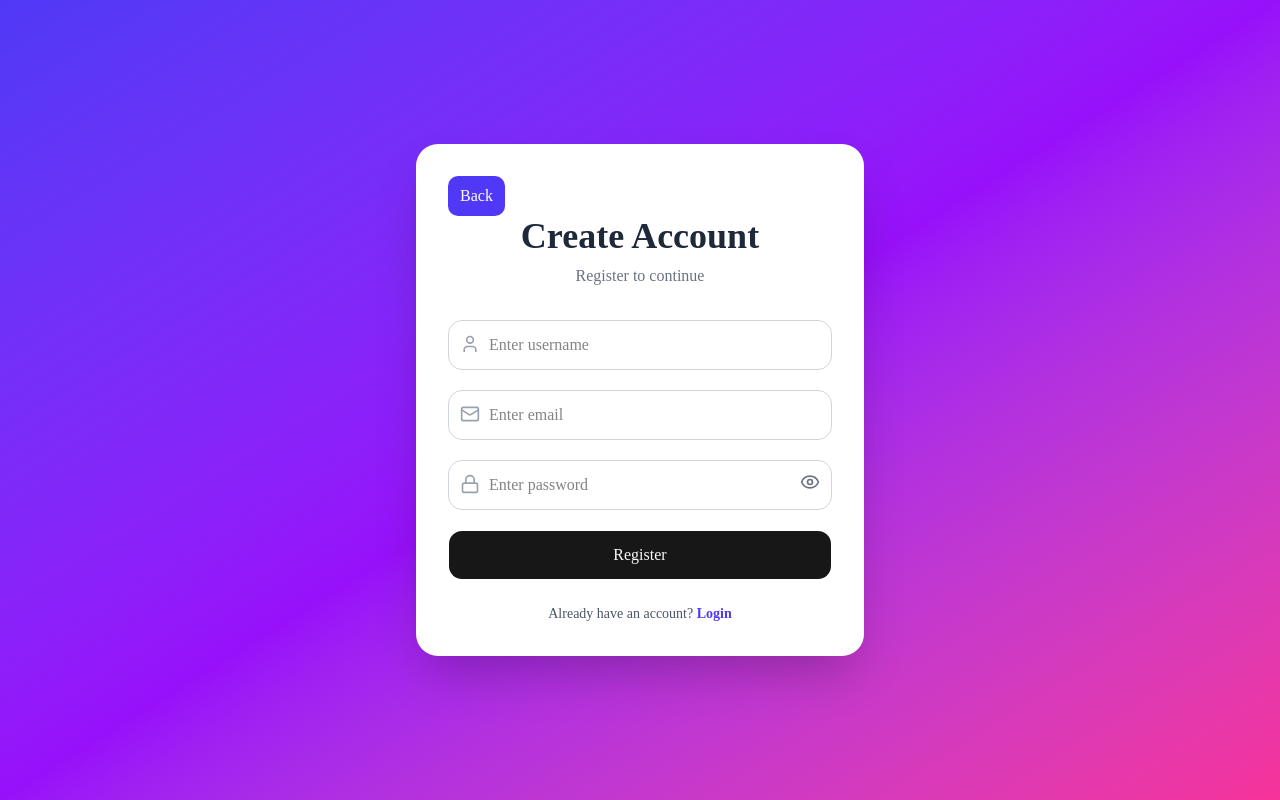
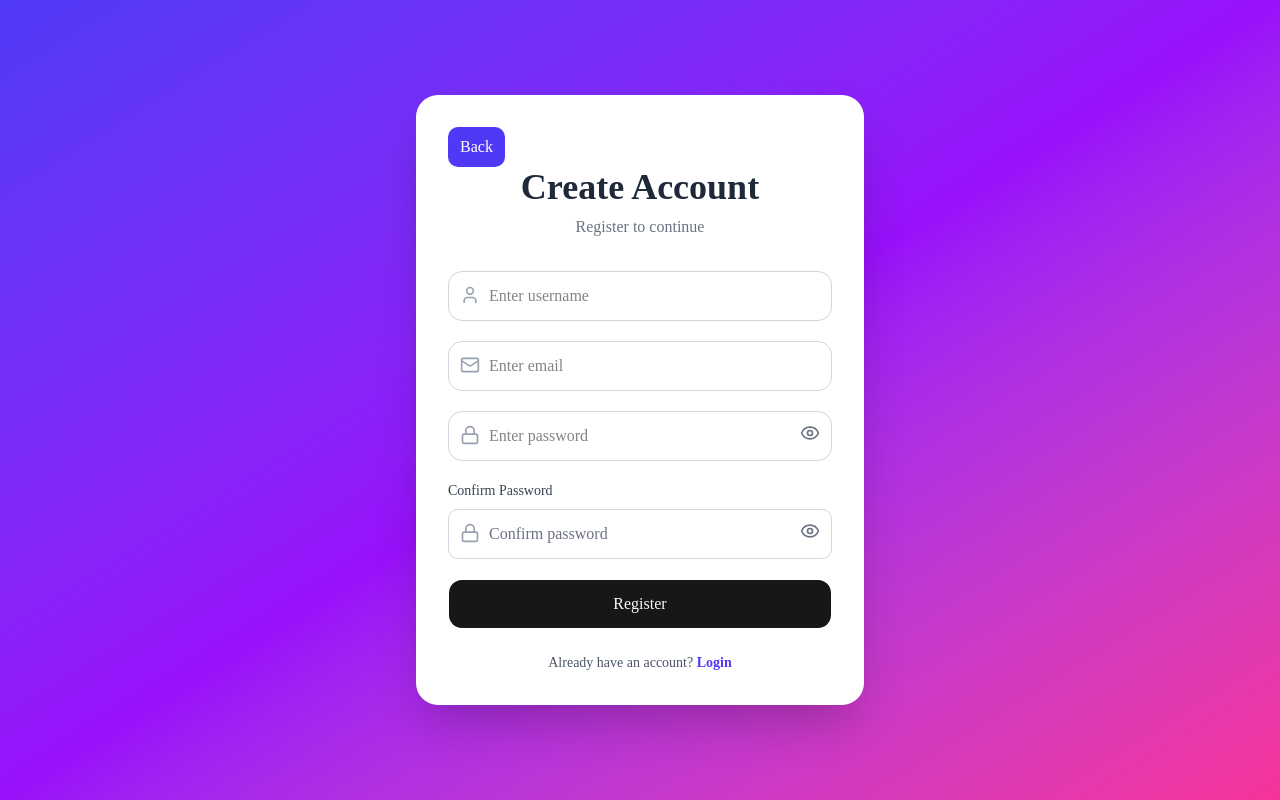
Before and after one commit to sahibcoder/Resume-Analyzer-2026, a Next.js app: page /register in a window 1280 px wide. Built offline with nearby package versions, Linux system fonts and the light colour scheme.

Commit message:
conform password

```diff
--- a/src/app/(auth)/register/page.jsx
+++ b/src/app/(auth)/register/page.jsx
@@ -9,6 +9,7 @@ import { useRouter } from "next/navigation";
 export default function RegisterPage() {
   const router = useRouter();
   const [showPassword, setShowPassword] = useState(false);
+  const [showConfirmPassword, setShowConfirmPassword] = useState(false);
 
   return (
     <div className="flex min-h-screen items-center justify-center bg-gradient-to-br from-indigo-600 via-purple-600 to-pink-500 px-4">
@@ -71,7 +72,32 @@ export default function RegisterPage() {
               )}
             </button>
           </div>
+          <div className="mt-4">
+            <label className="mb-2 block text-sm font-medium text-gray-700">
+              Confirm Password
+            </label>
 
+            <div className="relative">
+              <Lock
+                size={20}
+                className="absolute left-3 top-3.5 text-gray-400"
+              />
+
+              <input
+                type={showConfirmPassword ? "text" : "password"}
+                placeholder="Confirm password"
+                className="w-full rounded-lg border border-gray-300 py-3 pl-10 pr-10 text-gray-800 placeholder:text-gray-500 focus:border-indigo-500 focus:outline-none"
+              />
+
+              <button
+                type="button"
+                onClick={() => setShowConfirmPassword(!showConfirmPassword)}
+                className="absolute right-3 top-3 text-gray-500"
+              >
+                {showConfirmPassword ? <EyeOff size={20} /> : <Eye size={20} />}
+              </button>
+            </div>
+          </div>
           {/* Button */}
           <Button className="w-full rounded-xl py-6 text-base">Register</Button>
         </form>
```
